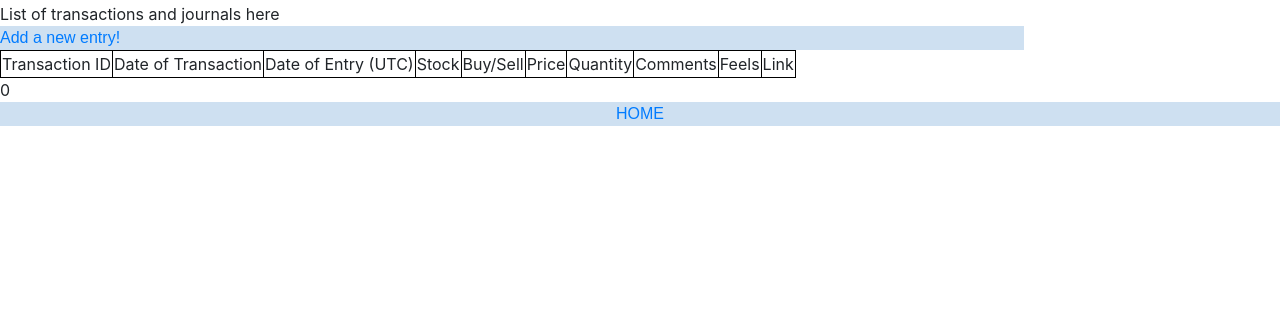
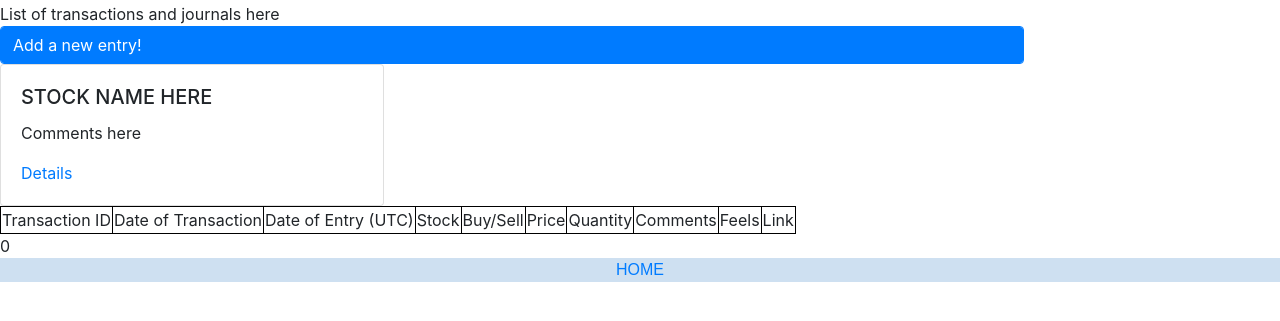
Before and after one commit to lucasdpau/stockfeels, a Flask app: template templates/profile.html in a window 1280 px wide. Shown: the part 174-495 px from the top of the page. Run offline with Flask 2, Linux system fonts and the light colour scheme; the template is opened without the code that fills it, so the values that code supplies are empty; some libraries are stand-ins or nearby versions.

Commit message:
profile now shows entry as 'blog style' in form of cards

```diff
--- a/templates/index.html
+++ b/templates/index.html
@@ -7,7 +7,7 @@
                 <input type="text" name="username" class="form-control" >
                 Password
                 <input type="password" name="password" class="form-control" >
-                <input type="submit" id="login-button">
+                <input type="submit" value="Log In" id="login-button">
             </form>
 
         </div>
--- a/templates/profile.html
+++ b/templates/profile.html
@@ -7,9 +7,29 @@
         </div>
         <div>
             List of transactions and journals here
-            <div class="topnavbar">
-                <a href="entry">Add a new entry!</a>
+            <div>
+                <a href="entry" class="form-control btn-primary">Add a new entry!</a>
             </div>
+            <div class="card" style="width: 24rem;">
+                <div class="card-body">
+                    <h5 class="card-title">STOCK NAME HERE</h5>
+                    <p class="card-text">Comments here</p>
+                    <a href="#" class="card-link">Details</a>
+                </div>
+            </div>
+
+            {% for transaction in user_transactions %}
+            <div class="card" style="width:24rem;">
+                <div class="card-body">
+                    <h5 class="card-title">{{ transaction["stock_name"] }}</h5>
+                    <h6 class="card-title">{{ transaction["entry_datetime"] }}</h4>
+                    <p class="card-text">{{ shortened_comments[transaction] }}</p>
+                    <a href="/details?transactionid={{transaction[0]}}">Details</a>
+                </div>
+            </div>
+
+            {% endfor %}
+
             <table class="profile_table">
                 <tr>
                     <td>
@@ -43,12 +63,12 @@
                         Link
                     </td>
                 </tr>
+                <!-- key_list
+['transaction_id', 'userid', 'trans_datetime', 'entry_datetime', 'stock_name', 'buysell', 'price', 'quantity', 'comment', 'emotion']
+-->
                 {% for transaction in user_transactions %}
                 <tr>
                     {{ transaction }}
-                    <!-- key_list
-['transaction_id', 'userid', 'trans_datetime', 'entry_datetime', 'stock_name', 'buysell', 'price', 'quantity', 'comment', 'emotion']
--->
                     <td>
                         {{ transaction['transaction_id'] }}
                     </td>
```
